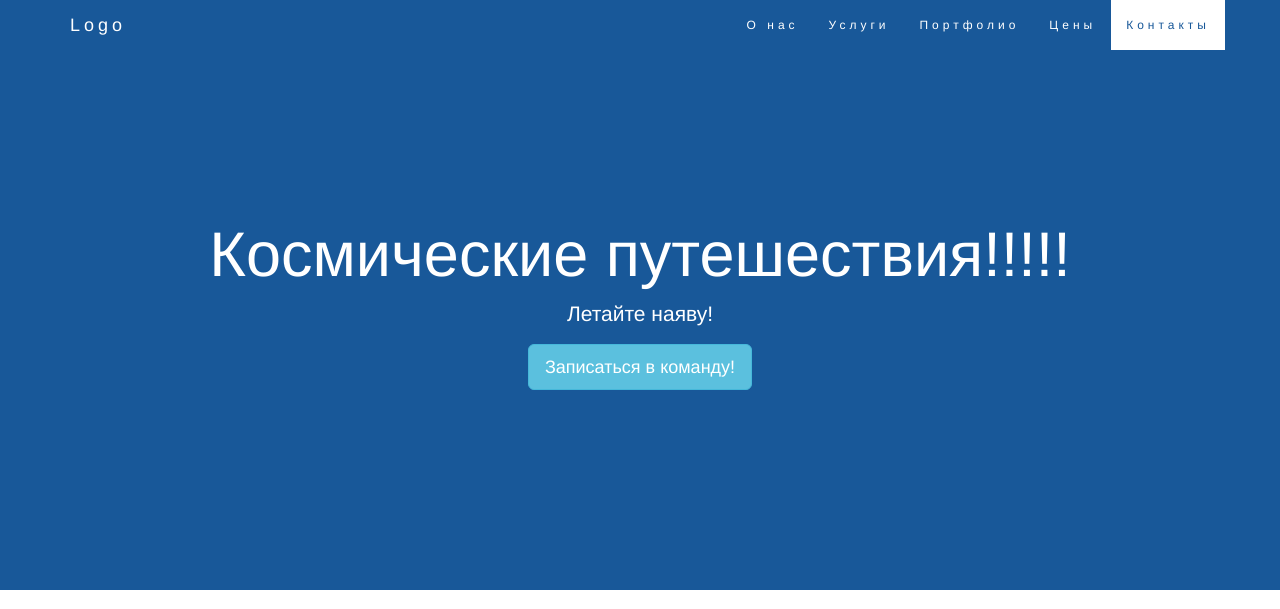
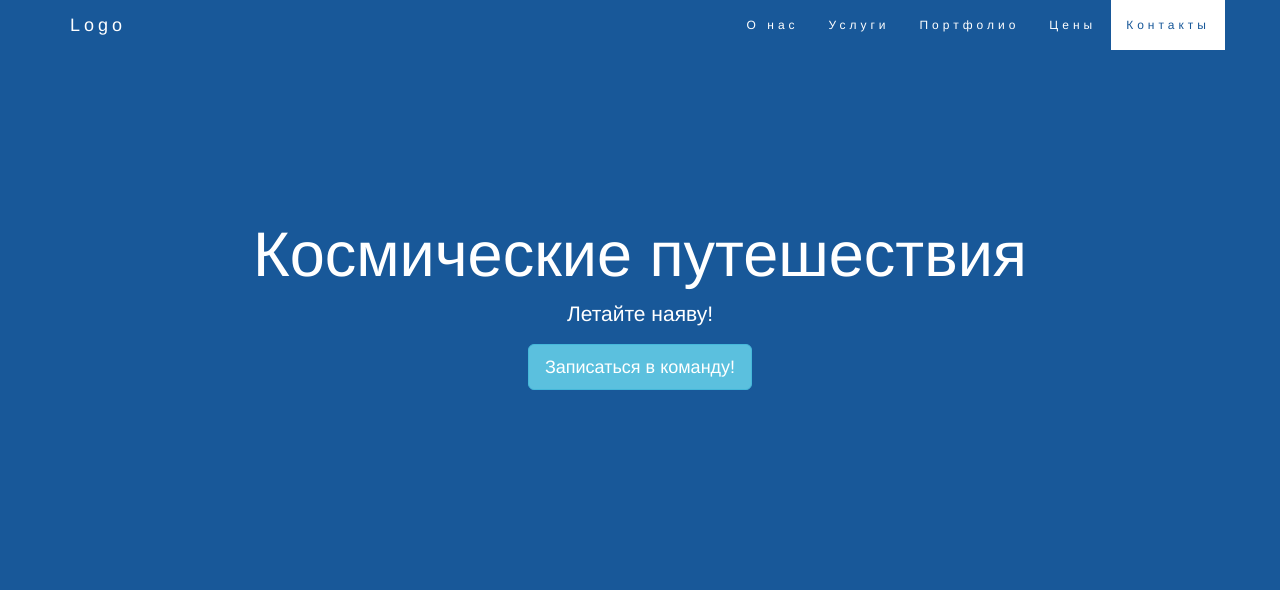
Before and after one commit to miwanoff/spacetrip, a plain HTML site: page index.html in a window 1280 px wide. Shown: the top 609 px of the page. Drawn offline with nearby package versions, Linux system fonts and the light colour scheme.

Commit message:
removed !!!

```diff
--- a/index.html
+++ b/index.html
@@ -52,7 +52,7 @@
     </nav>
 
     <div class="jumbotron text-center">
-      <h1>Космические путешествия!!!!!</h1>
+      <h1>Космические путешествия</h1>
       <p>Летайте наяву!</p>
       <a href="#" class="btn btn-lg btn-info" role="button"
         >Записаться в команду!</a
```
